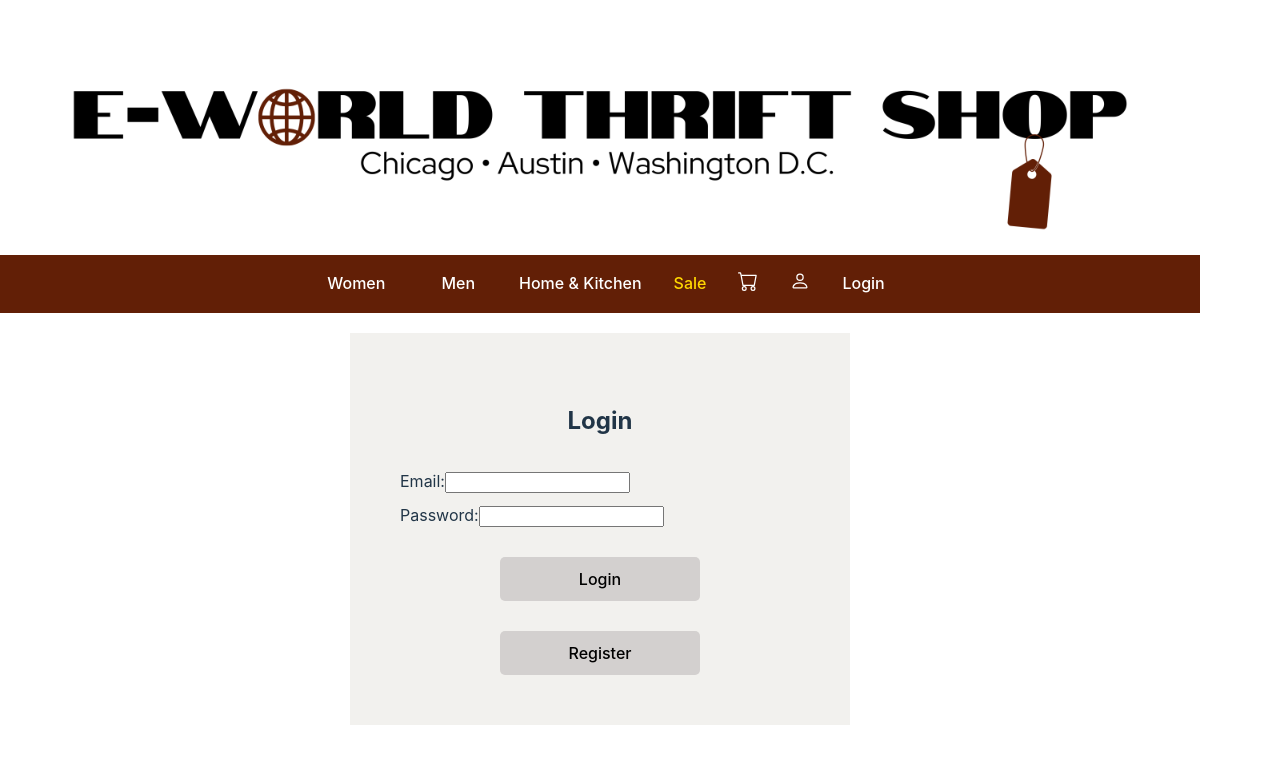
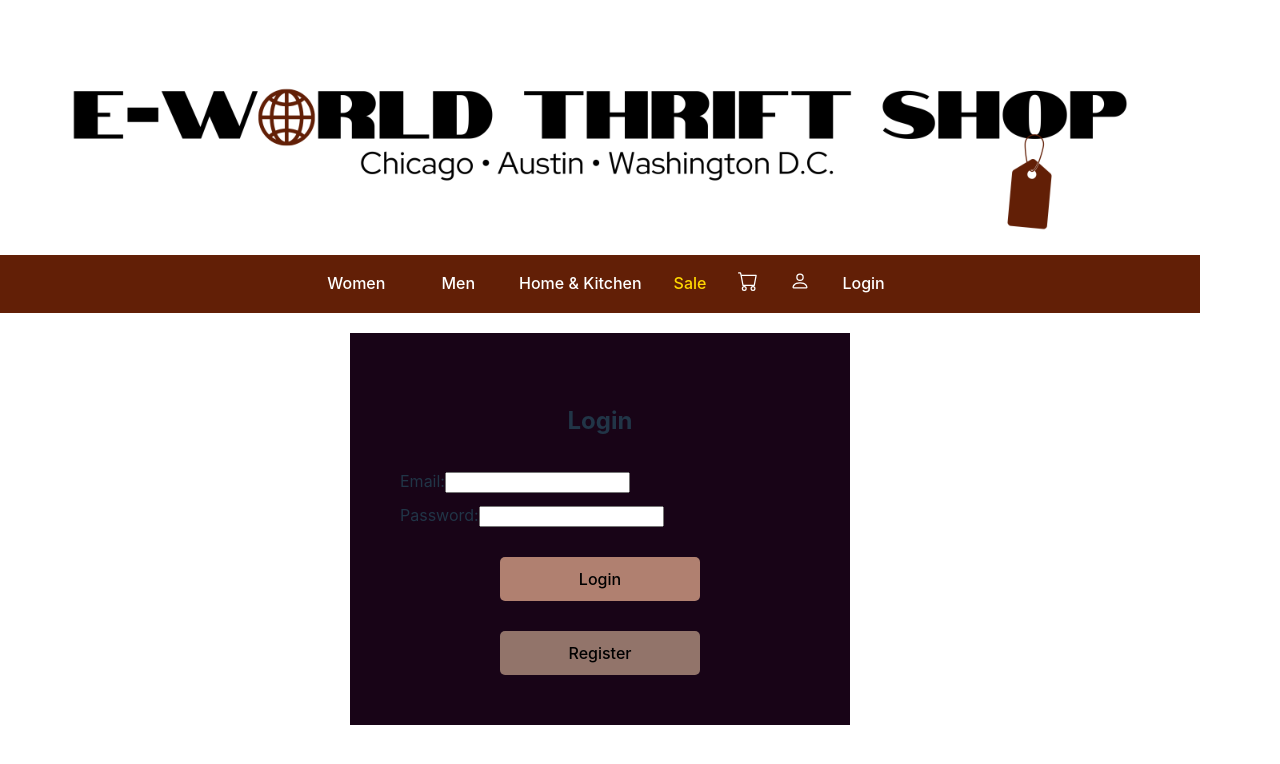
Before and after one commit to jonesalyssa/e-world, a React (Vite) app: page /Login in a window 1280 px wide. Shown: the top 764 px of the page. Built offline with nearby package versions, Linux system fonts and the light colour scheme.

Commit message:
updated color for login buttons and form

```diff
--- a/src/index.css
+++ b/src/index.css
@@ -161,7 +161,7 @@ button:focus-visible {
 }
 
 .login-buttons button {
-  background-color: #d3d0cf;
+  background-color: #b08070;
   color: black;
   border: none;
   padding: 12px 20px;
@@ -174,7 +174,7 @@ button:focus-visible {
 }
 
 .login-buttons button:hover {
-  background-color: #999795;
+  background-color: #a9a9a8;
 }
 
 .register-buttons {
@@ -186,7 +186,7 @@ button:focus-visible {
 }
 
 .register-buttons button {
-  background-color: #d3d0cf;
+  background-color: #92746a;
   color: rgb(0, 0, 0);
   border: none;
   padding: 12px 20px;
@@ -210,7 +210,7 @@ form {
   gap: 10px;
   margin: 20px auto;
   justify-content: center;
-  background-color: #f2f1ee;
+  background-color: #180417;
   padding: 50px;
 }
 
```
